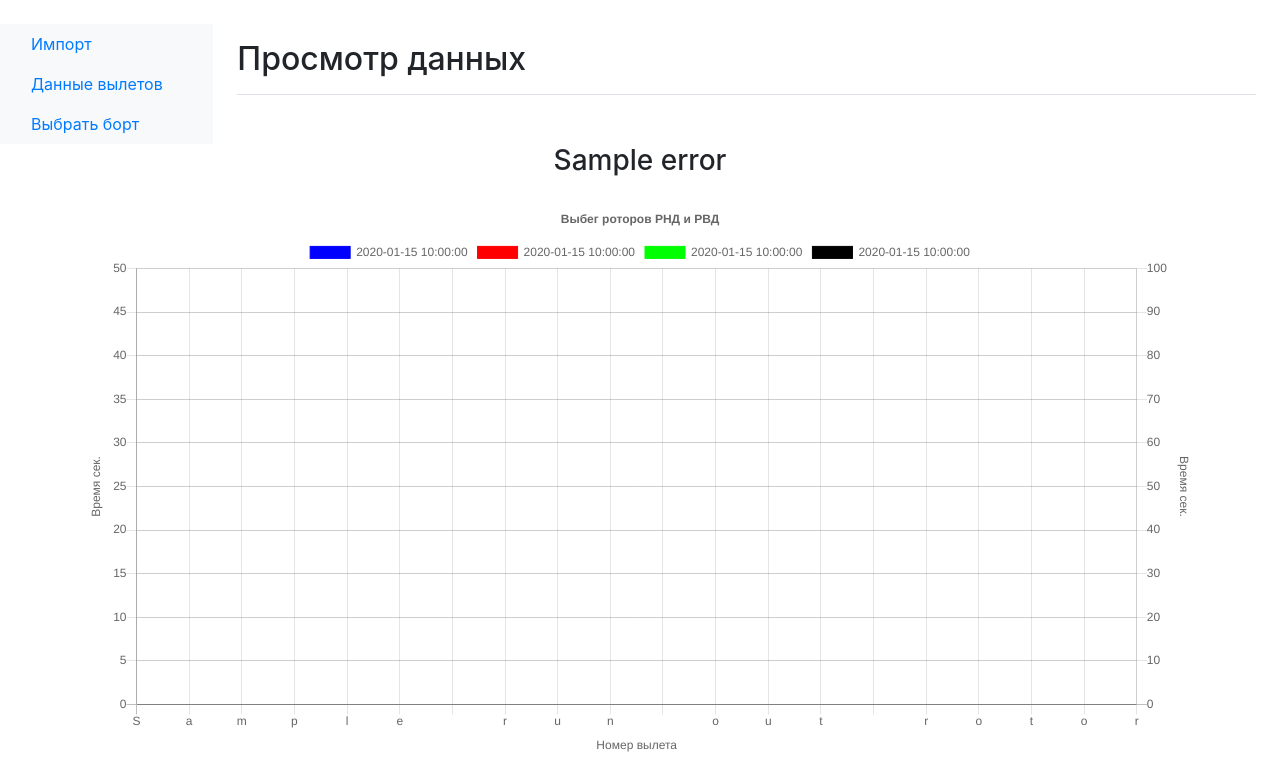
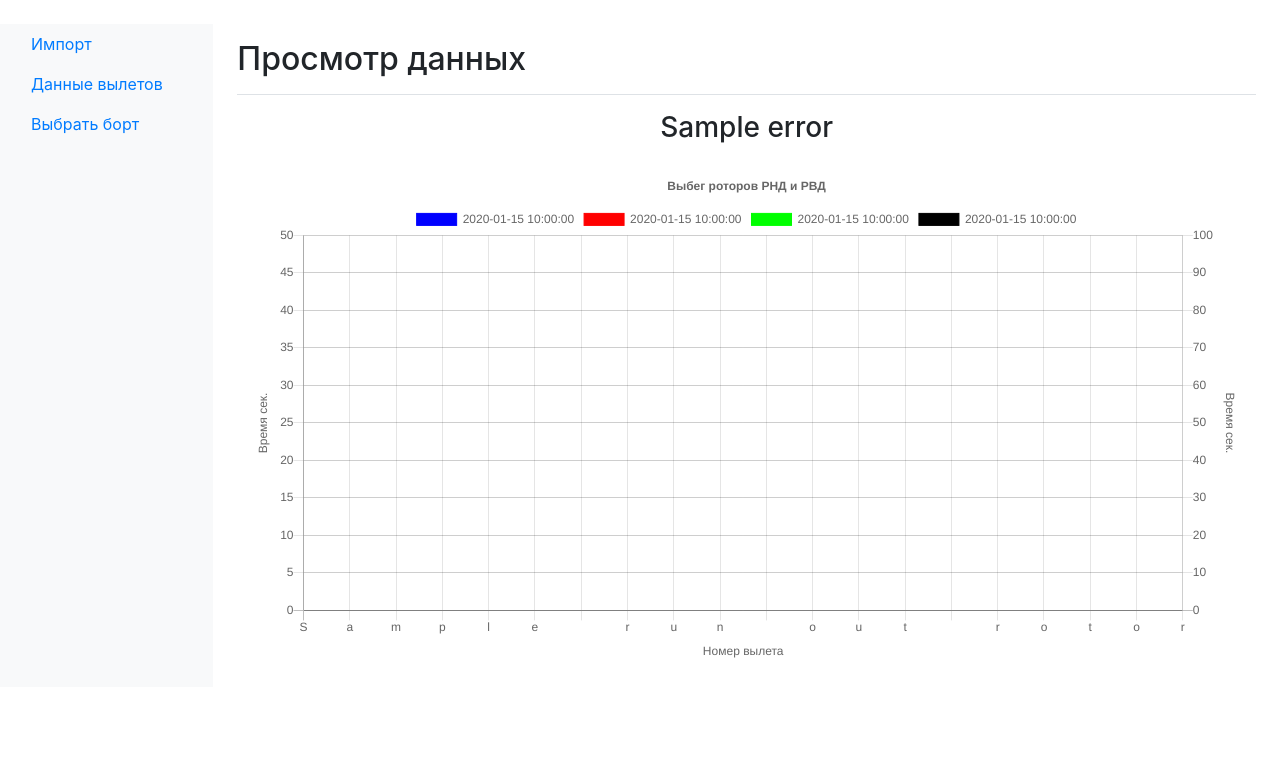
Before and after one commit to Mixno09/dessertation, a Symfony app: template templates/chart/runout_rotor.twig in a window 1280 px wide. Shown: the part 56-837 px from the top of the page. After the commit the page ends 800 px from the top, so only its background shows below. Run offline with Twig, Linux system fonts and the light colour scheme; the template is opened without the code that fills it: most values are stand-ins (such as "Sample title", 1, 10 or a date in 2020); some libraries are stand-ins or nearby versions.

Commit message:
Исправлена верстка.

```diff
--- a/templates/base.html.twig
+++ b/templates/base.html.twig
@@ -67,20 +67,20 @@
             </div>
         </nav>
 
-        <main role="main" class="col-md-9 ml-sm-auto col-lg-10 px-4">
+        <main role="main" class="col-md-10 ml-sm-auto px-4">
             <div class="d-flex justify-content-between flex-wrap flex-md-nowrap align-items-center pt-3 pb-2 mb-3 border-bottom">
                 <h1 class="h2">{% block h1 %}Просмотр данных{% endblock %}</h1>
                 {% block h1_after %}{% endblock %}
             </div>
             {% block content %}{% endblock %}
+            <main role="main" class="container">
+                {% block body %}{% endblock %}
+                {% block javascripts %}{% endblock %}
+            </main>
         </main>
     </div>
 </div>
-<main role="main" class="container">
-    {% block body %}{% endblock %}
-</main>
 <script src="{{ asset('jquery.min.js', 'jquery') }}"></script>
 <script src="{{ asset('js/bootstrap.bundle.min.js', 'bootstrap') }}"></script>
-{% block javascripts %}{% endblock %}
 </body>
 </html>
```
